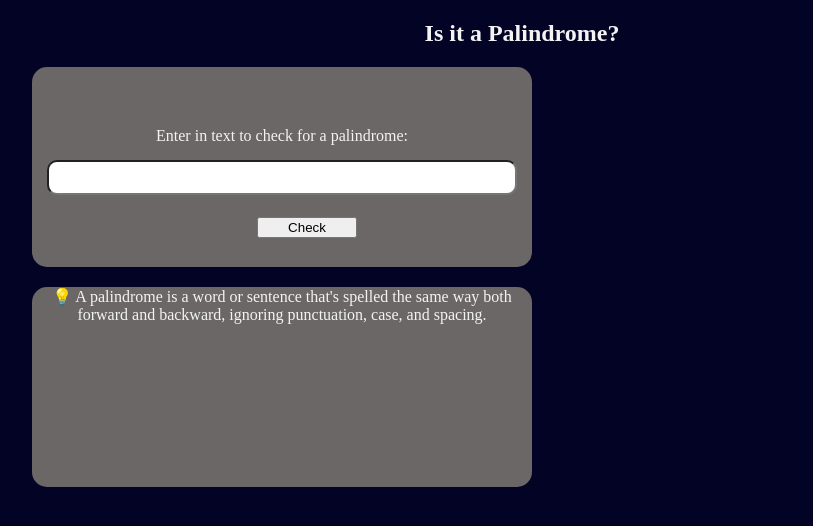
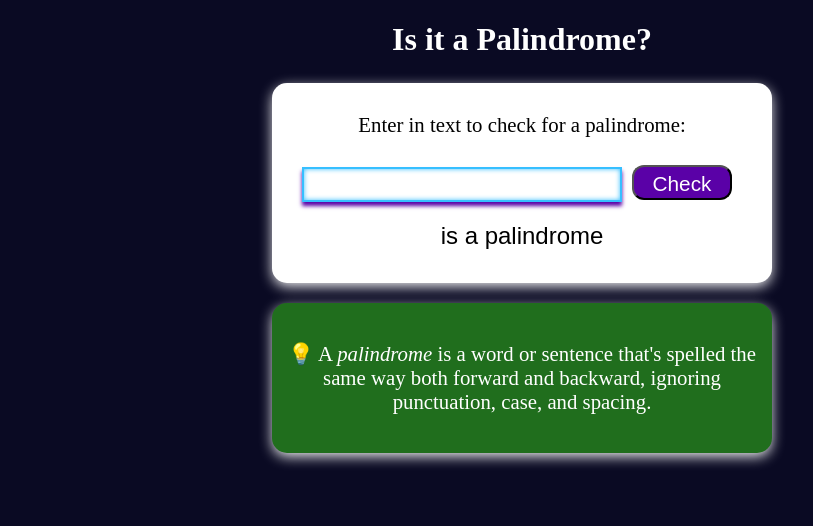
Before and after one commit to ibrahimdevop21/freeCodeCamp, a plain HTML site: page capston-palindromeChecker/index.html in a window 1280 px wide. Both pictures are taken after a click on the button "Check". Shown: the whole page, without its empty margins (118-931 px from the left). Drawn offline with Linux system fonts and the light colour scheme.

Commit message:
first js capston project-palindrome

```diff
--- a/capston-palindromeChecker/index.html
+++ b/capston-palindromeChecker/index.html
@@ -1,22 +1,24 @@
 <!DOCTYPE html>
 <html lang="en">
   <head>
-  <meta charset="UTF-8">
-  <meta name="viewport" content="width=device-width, initial-scale=1.0">
+    <meta charset="UTF-8" />
+    <meta name="viewport" content="width=device-width, initial-scale=1.0" />
     <title>Palindrome</title>
-  <link rel="stylesheet" href="styles.css">
+    <link rel="stylesheet" href="styles.css" />
   </head>
   <body>
-  <h2>Is it a Palindrome?</h2>
-  <div class="container ">
+    <h1>Is it a Palindrome?</h1>
+    <div class="container">
       <label for="text-input">Enter in text to check for a palindrome:</label>
-    <input id="text-input" type="text">
+      <input id="text-input" type="text" />
       <button id="check-btn">Check</button>
-    </input>
-    <div id="result"></div>
+      <div id="result"><span>test</span> text is palindrome</div>
     </div>
-  <div class="container ">
-<p>💡 A palindrome is a word or sentence that's spelled the same way both forward and backward, ignoring punctuation, case, and spacing.</p>
+    <div id="instruction" class="container">
+      <p class="par">
+        💡 A <em>palindrome</em> is a word or sentence that's spelled the same
+        way both forward and backward, ignoring punctuation, case, and spacing.
+      </p>
     </div>
 
     <script src="script.js"></script>
--- a/capston-palindromeChecker/script.js
+++ b/capston-palindromeChecker/script.js
@@ -0,0 +1,98 @@
+const checkBtn = document.getElementById("check-btn");
+const resultText = document.getElementById("result");
+const textInput = document.getElementById("text-input");
+
+function isPalindrome() {
+  if (textInput.value === "") {
+    alert("Please input a value");
+    return "";
+  }
+
+  const cleanedInput = removeSpecialCharacters(textInput.value.toLowerCase());
+  const reversedInput = cleanedInput.split("").reverse().join("");
+
+  return { cleanedInput, reversedInput };
+}
+
+function removeSpecialCharacters(str) {
+  // Remove non-alphanumeric characters
+  return str.replace(/[^a-zA-Z0-9]/g, "");
+}
+
+function handleKeyPress(event) {
+  if (event.key === "Enter") {
+    const { cleanedInput, reversedInput } = isPalindrome();
+
+    if (cleanedInput === reversedInput) {
+      resultText.textContent = `${textInput.value} is a palindrome`;
+    } else {
+      resultText.textContent = `${textInput.value} is not a palindrome`;
+    }
+  }
+}
+
+function handleCheckBtnClick() {
+  const { cleanedInput, reversedInput } = isPalindrome();
+
+  if (cleanedInput === reversedInput) {
+    resultText.textContent = `${textInput.value} is a palindrome`;
+  } else {
+    resultText.textContent = `${textInput.value} is not a palindrome`;
+  }
+}
+
+checkBtn.addEventListener("click", handleCheckBtnClick);
+textInput.addEventListener("keydown", handleKeyPress);
+
+// const checkBtn = document.getElementById("check-btn");
+// const resultText = document.getElementById("result");
+// const textInput = document.getElementById("text-input");
+// let textArray;
+
+// function removeSpacesAndPunctuation(str) {
+//   return str.replace(/[^\w]/g, "");
+// }
+
+// function isPalindrome() {
+//   if (textInput.value === "") {
+//     alert("Please input a value");
+//     return "";
+//   }
+
+//   const cleanedInput = removeSpacesAndPunctuation(
+//     textInput.value.toLowerCase()
+//   );
+//   textArray = cleanedInput
+//     .split("")
+//     .map((char) => char)
+//     .reverse()
+//     .join("");
+
+//   console.log(textArray);
+//   return cleanedInput;
+// }
+
+// function handleKeyPress(event) {
+//   if (event.key === "Enter") {
+//     const cleanedInput = isPalindrome();
+
+//     if (cleanedInput === textArray) {
+//       resultText.textContent = `${textInput.value} is a palindrome`;
+//     } else {
+//       resultText.textContent = `${textInput.value} is not a palindrome`;
+//     }
+//   }
+// }
+
+// function handleCheckBtnClick() {
+//   const cleanedInput = isPalindrome();
+
+//   if (cleanedInput === textArray) {
+//     resultText.textContent = `${textInput.value} is a palindrome`;
+//   } else {
+//     resultText.textContent = `${textInput.value} is not a palindrome`;
+//   }
+// }
+
+// checkBtn.addEventListener("click", handleCheckBtnClick);
+// textInput.addEventListener("keydown", handleKeyPress);
--- a/capston-palindromeChecker/styles.css
+++ b/capston-palindromeChecker/styles.css
@@ -1,14 +1,17 @@
 body {
   margin: 0;
   padding: 0;
-  background-color: rgb(3, 3, 37);
-  color: #f3f3f3;
+  background-color: #0a0a23;
+  color: #000000;
   text-align: center;
-  align-items: center;
 }
 
+h1 {
+  color: #ffffff;
+  margin-bottom: 25px;
+}
 .container {
-  background-color: #6b6767;
+  background-color: #ffffff;
   width: 500px;
   height: 200px;
   position: relative;
@@ -19,31 +22,65 @@ body {
   -moz-border-radius: 15px;
   -ms-border-radius: 15px;
   -o-border-radius: 15px;
+  box-shadow: 0 4px 14px -1px #ffffff;
+  margin: 0 auto;
 }
 label {
   position: relative;
-  top: 60px;
+  top: 30px;
 }
 
 #text-input {
   position: relative;
-  top: 75px;
-  width: 90%;
+  top: 60px;
+  left: -60px;
+  width: 300px;
   padding: 8px;
-  border-radius: 10px;
-  -webkit-border-radius: 10px;
-  -moz-border-radius: 10px;
-  -ms-border-radius: 10px;
-  -o-border-radius: 10px;
+  box-shadow: 0 0 5px 0 #36bfff inset, 0 4px 4px 0 #5a01a7;
+  border: 2px solid #36bfff;
 }
 
 #check-btn {
   position: absolute;
-  left: 225px;
-  top: 150px;
+  left: 360px;
+  padding: 5px;
+  top: 82px;
   width: 100px;
+  height: 35px;
+  font-size: 1.3rem;
+  background-color: #5a01a7;
+  color: #ffffff;
+  border-radius: 12px;
+  -webkit-border-radius: 12px;
+  -moz-border-radius: 12px;
+  -ms-border-radius: 12px;
+  -o-border-radius: 12px;
 }
 
 #instruction {
   background-color: rgb(32, 110, 29);
+  display: flex;
+  justify-content: center;
+  align-items: center;
+  height: 150px;
+  color: #ffffff;
+  margin-top: 20px;
 }
+
+label,
+p {
+  font-size: 1.3rem;
+}
+
+#result {
+  position: relative;
+  top: 70px;
+  font-size: 1.5rem;
+  font-weight: 400;
+  font-family: sans-serif;
+  margin-top: 10px;
+}
+
+span {
+  font-weight: 700;
+}
```
Also changed, not shown: capston-palindromeChecker/READEME.md (+2 -2 lines). Lines whose indentation alone changed are shown as unchanged.
